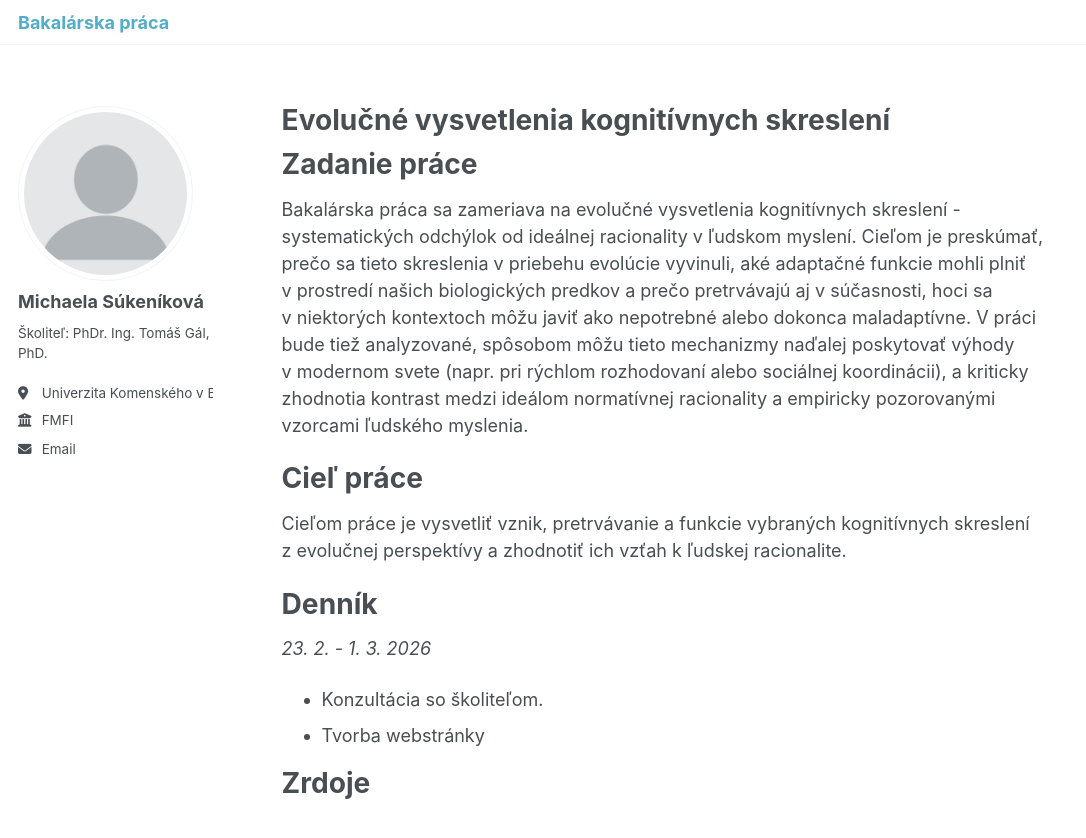
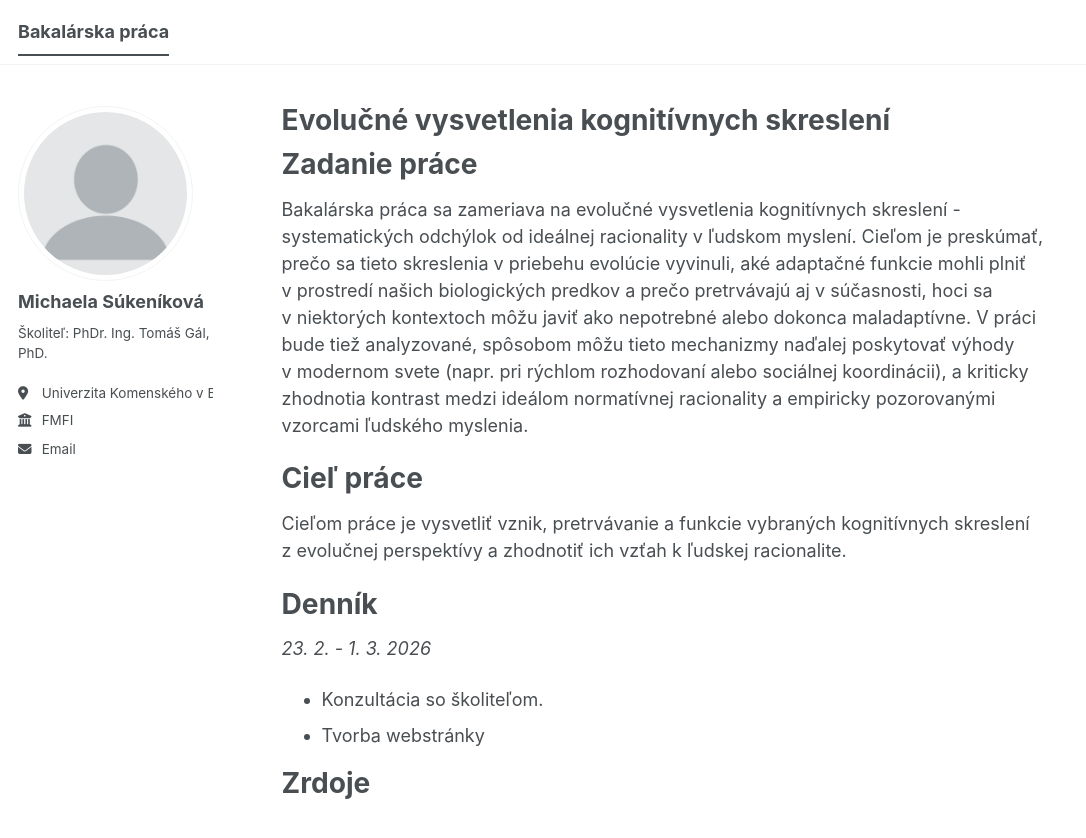
Before and after one commit to sumiuniba/sumiuniba.github.io, a Jekyll site: the page built from _pages/about.md, in a window 1280 px wide and 1004 px high. Shown: the top 838 px of the window, without its empty margins (0-1086 px from the left). Built offline with Jekyll 4.4.1, drawn with Linux system fonts in a browser that asks for light colours.

Commit message:
Revamp masthead navigation structure

```diff
--- a/_includes/masthead.html
+++ b/_includes/masthead.html
@@ -3,10 +3,24 @@
   <div class="masthead__inner-wrap">
     <div class="masthead__menu">
 
-      <nav class="simple-nav">
-        <div class="masthead__menu-item masthead__menu-item--lg">
-          <a href="{{ base_path }}/">{{ site.title }}</a>
-        </div>
+      <nav id="site-nav" class="greedy-nav">
+        <ul class="visible-links">
+          <li class="masthead__menu-item masthead__menu-item--lg persist {% if page.url == '/' or page.url == '/index.html' %}selected{% endif %}">
+            <a href="{{ base_path }}/">{{ site.title }}</a>
+          </li>
+
+          {% for link in site.data.navigation.main %}
+            {% if link.url contains 'http' %}
+              {% assign domain = '' %}
+            {% else %}
+              {% assign domain = base_path %}
+            {% endif %}
+            <li class="masthead__menu-item {% if page.url contains link.url and link.url != '/' %}selected{% endif %}">
+              <a href="{{ domain }}{{ link.url }}">{{ link.title }}</a>
+            </li>
+          {% endfor %}
+
+        </ul>
       </nav>
 
     </div>
```
